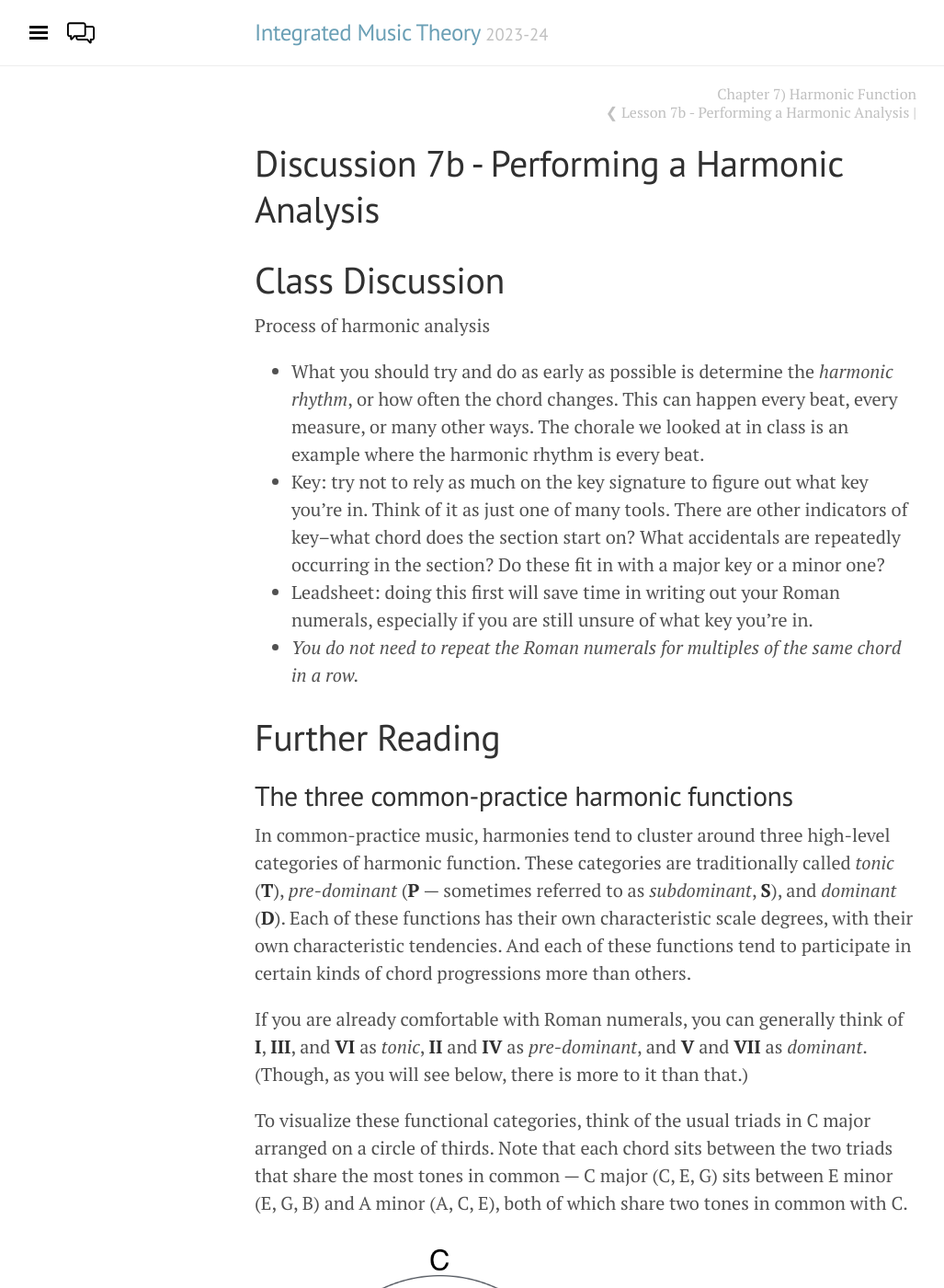
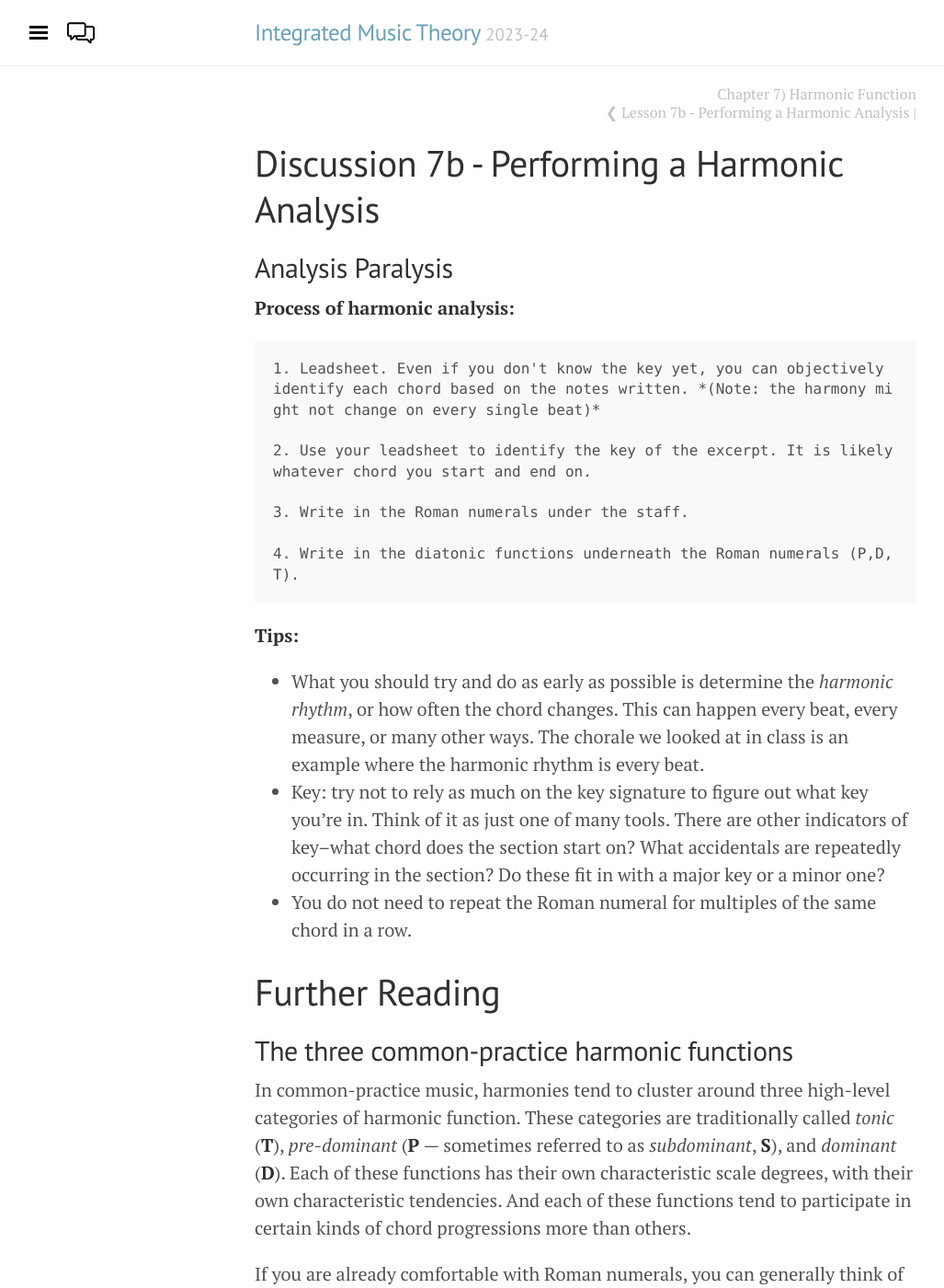
Before and after one commit to intmus/inttheory, a Jekyll site: the page built from _07-harmonic-functions/b2-harmanalysis.md, in a window 1280 px wide and 1400 px high. Shown: the whole window at 92% size, without its empty margins (3-1030 px from the left). Built offline with Jekyll 4.4.1, drawn with Linux system fonts in a browser that asks for light colours.

Commit message:
Finished editing this discussion

```diff
--- a/_07-harmonic-functions/b2-harmanalysis.md
+++ b/_07-harmonic-functions/b2-harmanalysis.md
@@ -3,13 +3,22 @@ layout: chapter
 title: Discussion 7b - Performing a Harmonic Analysis
 ---
 
-# Class Discussion
+## Analysis Paralysis
 
-Process of harmonic analysis
+**Process of harmonic analysis:**
+
+    1. Leadsheet. Even if you don't know the key yet, you can objectively identify each chord based on the notes written. *(Note: the harmony might not change on every single beat)*
+
+    2. Use your leadsheet to identify the key of the excerpt. It is likely whatever chord you start and end on.
+
+    3. Write in the Roman numerals under the staff.
+
+    4. Write in the diatonic functions underneath the Roman numerals (P,D,T).
+
+**Tips:**
 - What you should try and do as early as possible is determine the *harmonic rhythm*, or how often the chord changes. This can happen every beat, every measure, or many other ways. The chorale we looked at in class is an example where the harmonic rhythm is every beat.
 - Key: try not to rely as much on the key signature to figure out what key you're in. Think of it as just one of many tools. There are other indicators of key--what chord does the section start on? What accidentals are repeatedly occurring in the section? Do these fit in with a major key or a minor one?
-- Leadsheet: doing this first will save time in writing out your Roman numerals, especially if you are still unsure of what key you're in.
-- *You do not need to repeat the Roman numerals for multiples of the same chord in a row.*
+- You do not need to repeat the Roman numeral for multiples of the same chord in a row.
 
 # Further Reading
 
```
